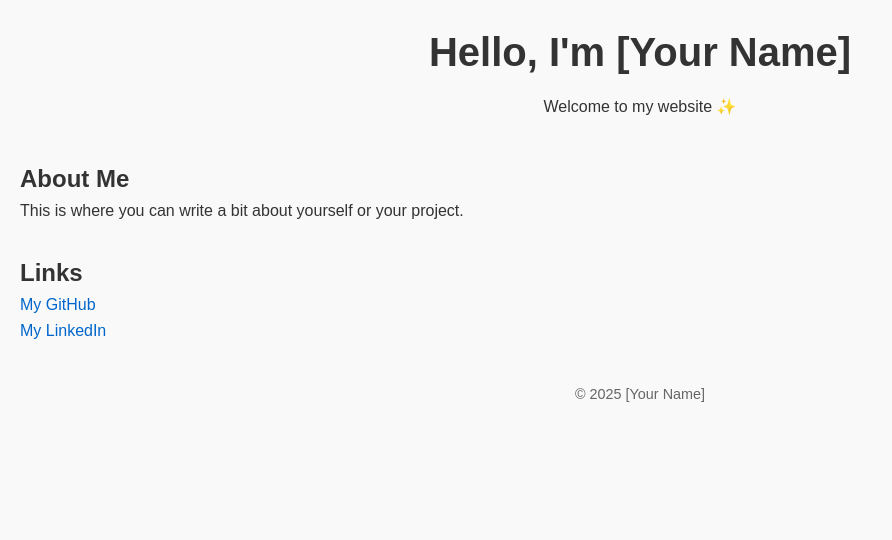
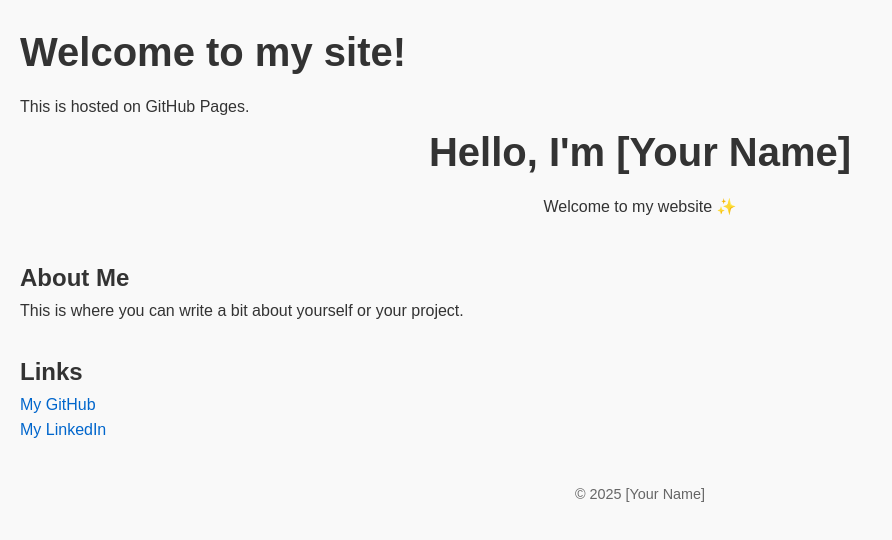
Before and after one commit to pipistrellio/my-website, a plain HTML site: page index.html in a window 1280 px wide. Shown: the whole page, without its empty margins (0-892 px from the left). Drawn offline with Linux system fonts and the light colour scheme.

Commit message:
Index file commit 3

```diff
--- a/index.html
+++ b/index.html
@@ -1,3 +1,15 @@
+<!DOCTYPE html>
+<html>
+<head>
+  <title>My Cool Website</title>
+  <link rel="stylesheet" href="style.css">
+</head>
+<body>
+  <h1>Welcome to my site!</h1>
+  <p>This is hosted on GitHub Pages.</p>
+</body>
+</html>
+
 <!DOCTYPE html>
 <html lang="en">
 <head>
```
